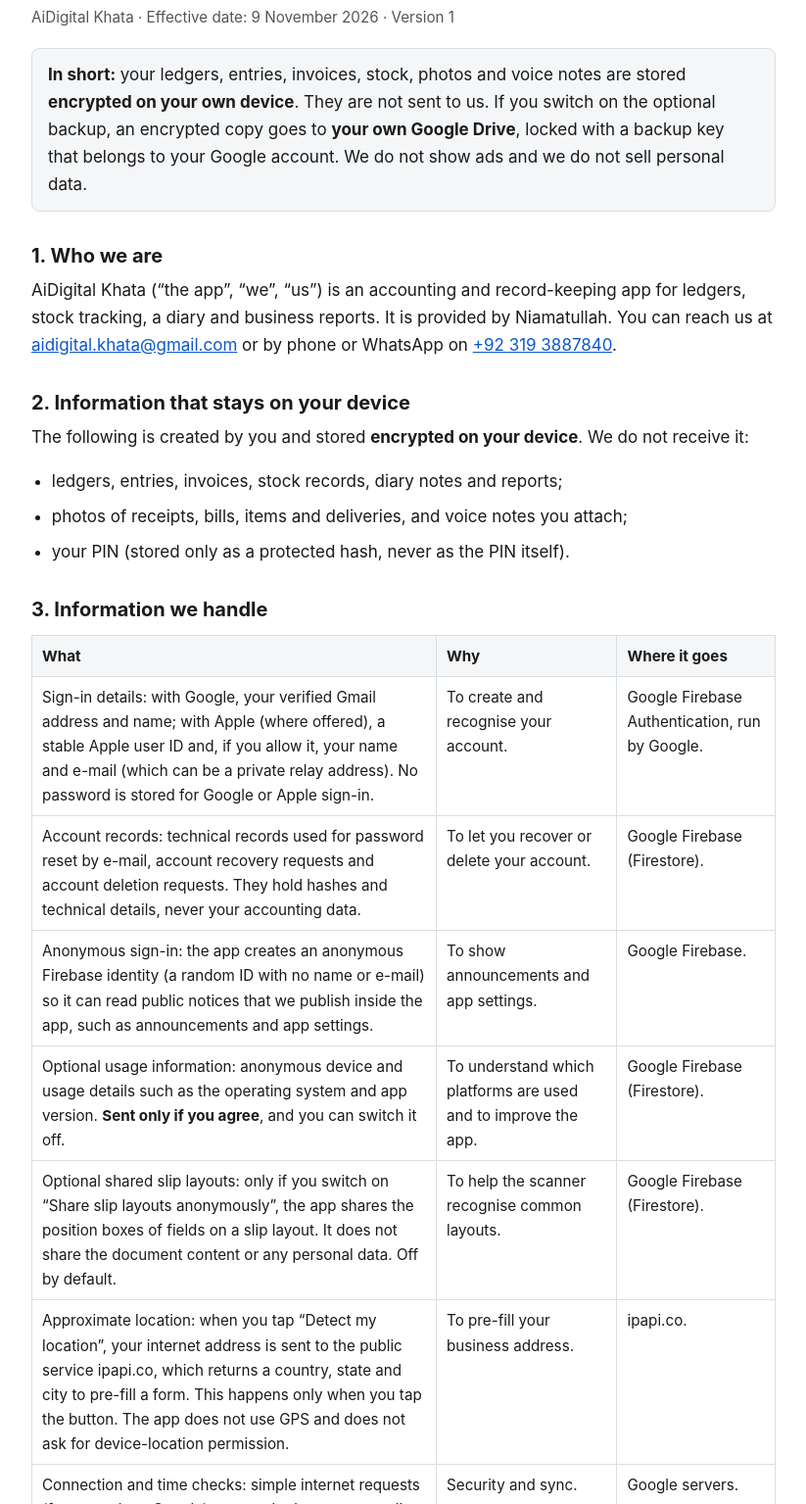
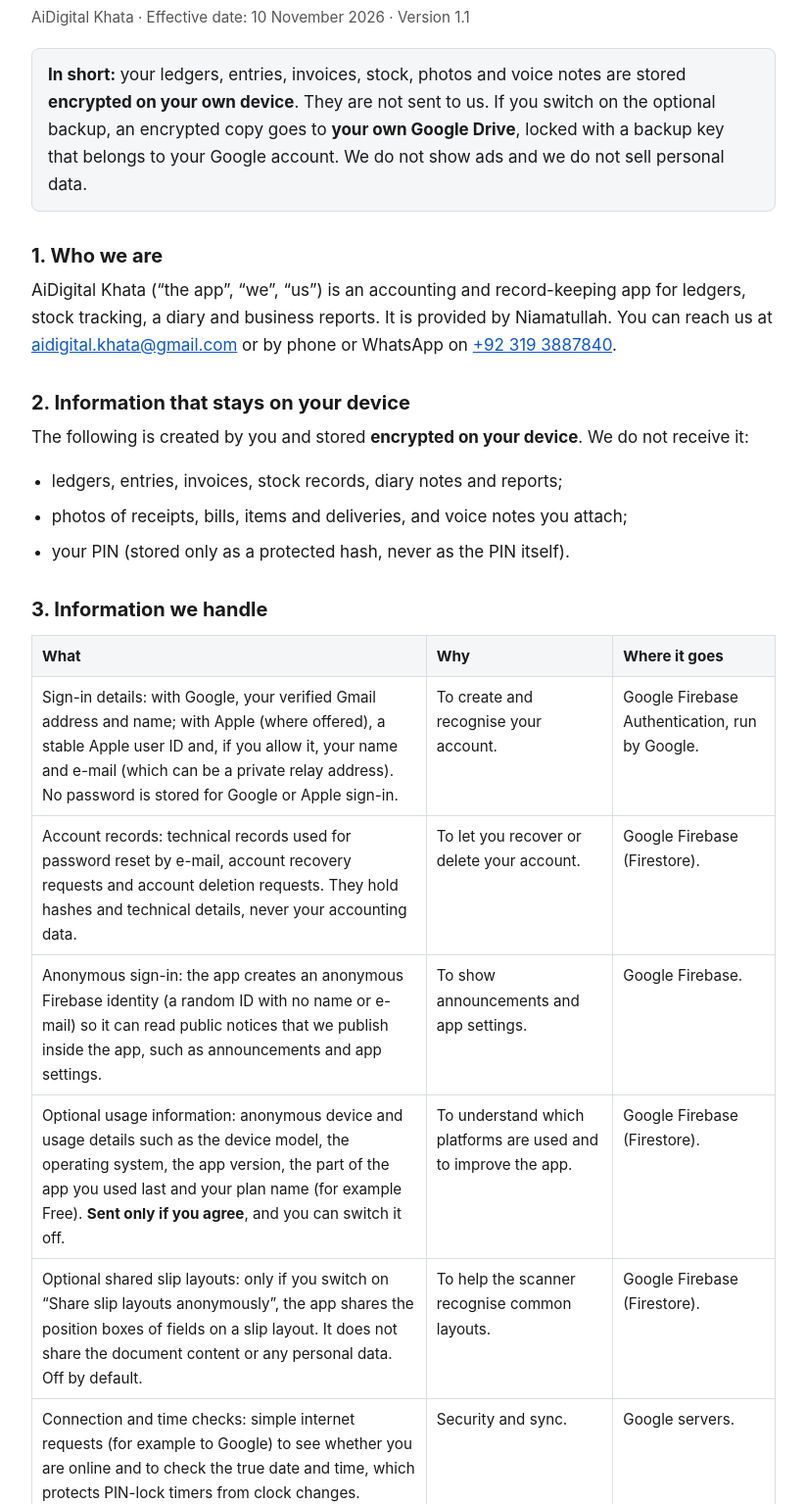
Before and after one commit to niamatnuk-web/aidigitalkhata-legal, a plain HTML site: page privacy.html in a window 1280 px wide. Shown: the part 65-1600 px from the top of the page at 98% size, without its empty margins (228-1051 px from the left). Drawn offline with Linux system fonts and the light colour scheme.

Commit message:
Update privacy.html

```diff
--- a/privacy.html
+++ b/privacy.html
@@ -25,7 +25,7 @@
 <body>
 <main>
 <h1>Privacy Policy</h1>
-<p class="meta">AiDigital Khata &middot; Effective date: 9 November 2026 &middot; Version 1</p>
+<p class="meta">AiDigital Khata &middot; Effective date: 10 November 2026 &middot; Version 1.1</p>
 
 <div class="box">
 <strong>In short:</strong> your ledgers, entries, invoices, stock, photos and voice notes are stored <strong>encrypted on your own device</strong>. They are not sent to us. If you switch on the optional backup, an encrypted copy goes to <strong>your own Google Drive</strong>, locked with a backup key that belongs to your Google account. We do not show ads and we do not sell personal data.
@@ -48,9 +48,8 @@
   <tr><td>Sign-in details: with Google, your verified Gmail address and name; with Apple (where offered), a stable Apple user ID and, if you allow it, your name and e-mail (which can be a private relay address). No password is stored for Google or Apple sign-in.</td><td>To create and recognise your account.</td><td>Google Firebase Authentication, run by Google.</td></tr>
   <tr><td>Account records: technical records used for password reset by e-mail, account recovery requests and account deletion requests. They hold hashes and technical details, never your accounting data.</td><td>To let you recover or delete your account.</td><td>Google Firebase (Firestore).</td></tr>
   <tr><td>Anonymous sign-in: the app creates an anonymous Firebase identity (a random ID with no name or e-mail) so it can read public notices that we publish inside the app, such as announcements and app settings.</td><td>To show announcements and app settings.</td><td>Google Firebase.</td></tr>
-  <tr><td>Optional usage information: anonymous device and usage details such as the operating system and app version. <strong>Sent only if you agree</strong>, and you can switch it off.</td><td>To understand which platforms are used and to improve the app.</td><td>Google Firebase (Firestore).</td></tr>
+  <tr><td>Optional usage information: anonymous device and usage details such as the device model, the operating system, the app version, the part of the app you used last and your plan name (for example Free). <strong>Sent only if you agree</strong>, and you can switch it off.</td><td>To understand which platforms are used and to improve the app.</td><td>Google Firebase (Firestore).</td></tr>
   <tr><td>Optional shared slip layouts: only if you switch on &ldquo;Share slip layouts anonymously&rdquo;, the app shares the position boxes of fields on a slip layout. It does not share the document content or any personal data. Off by default.</td><td>To help the scanner recognise common layouts.</td><td>Google Firebase (Firestore).</td></tr>
-  <tr><td>Approximate location: when you tap &ldquo;Detect my location&rdquo;, your internet address is sent to the public service ipapi.co, which returns a country, state and city to pre-fill a form. This happens only when you tap the button. The app does not use GPS and does not ask for device-location permission.</td><td>To pre-fill your business address.</td><td>ipapi.co.</td></tr>
   <tr><td>Connection and time checks: simple internet requests (for example to Google) to see whether you are online and to check the true date and time, which protects PIN-lock timers from clock changes.</td><td>Security and sync.</td><td>Google servers.</td></tr>
 </table>
 
@@ -85,7 +84,7 @@
 </ul>
 
 <h2>9. Third-party services</h2>
-<p>The app uses Google Firebase (Authentication and Firestore), Google Sign-In and Google Drive, and, only where offered, Sign in with Apple, and ipapi.co for the optional location pre-fill. These providers handle data under their own privacy policies. We do not use advertising or third-party analytics SDKs.</p>
+<p>The app uses Google Firebase (Authentication and Firestore), Google Sign-In and Google Drive, and, only where offered, Sign in with Apple. These providers handle data under their own privacy policies. We do not use advertising or third-party analytics SDKs.</p>
 
 <h2>10. Children</h2>
 <p>The app is not for children under 13, and we ask you to confirm that you are at least 13 before an account is created. We do not knowingly collect information from children under 13.</p>
```
